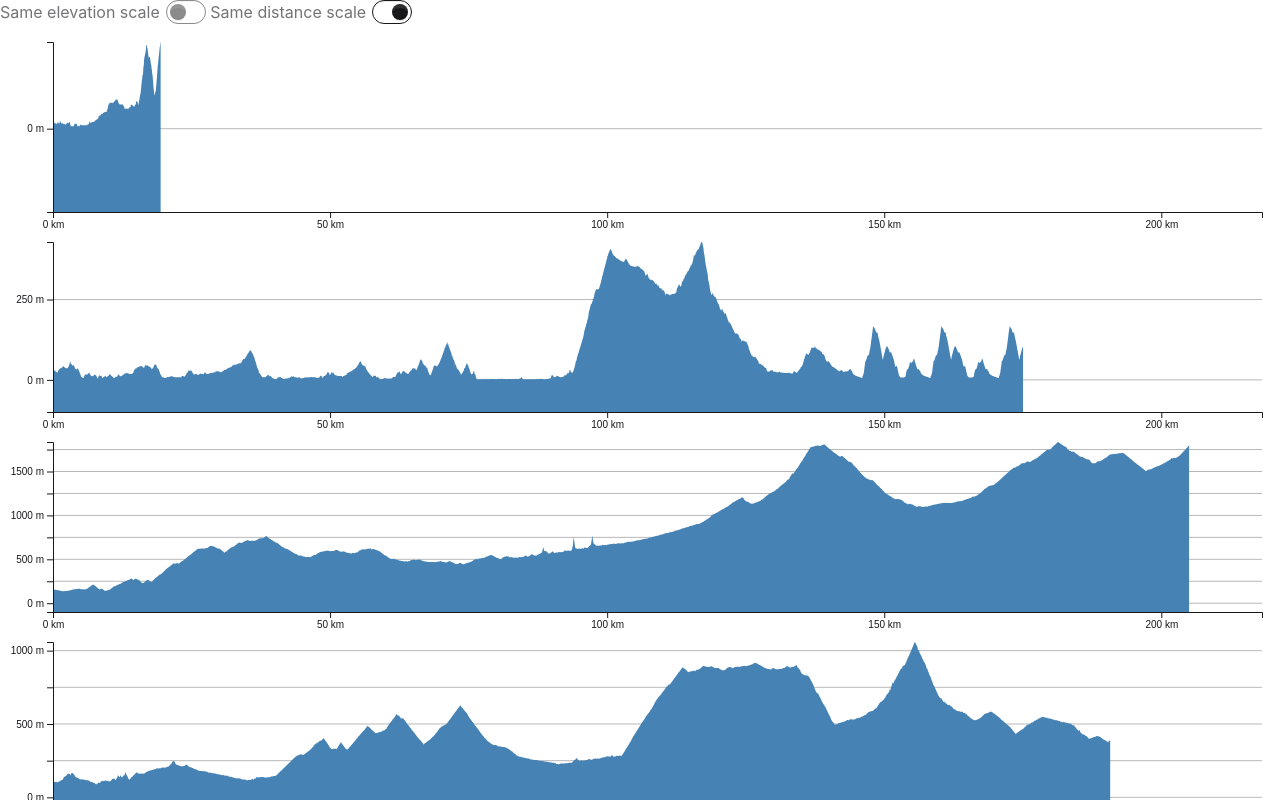
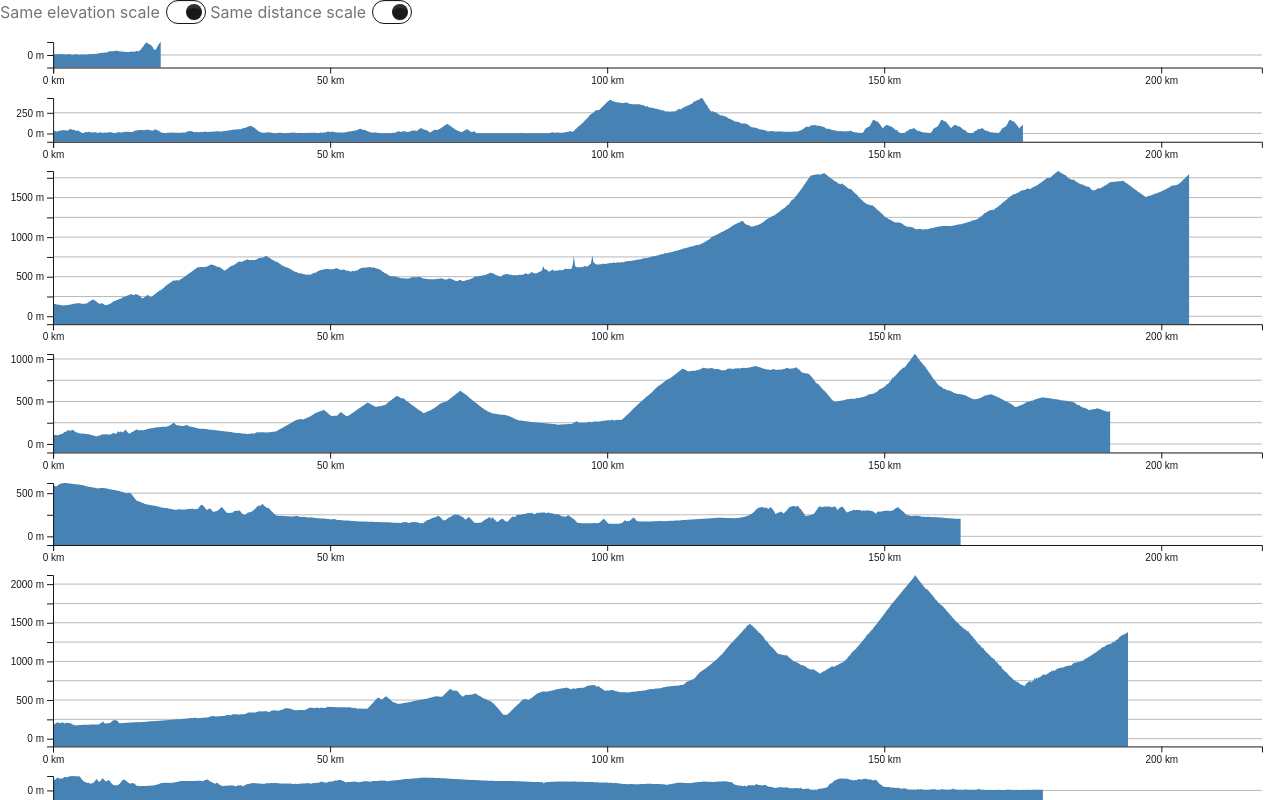
Before and after one commit to thomas-god/stages, a SvelteKit app: page / in a window 1280 px wide. Shown: the top 800 px of the page. Built offline with nearby package versions, Linux system fonts and the light colour scheme.

Commit message:
feat: use shared elevation scale by default

```diff
--- a/src/routes/+page.svelte
+++ b/src/routes/+page.svelte
@@ -5,7 +5,7 @@
 	import { isNone, isSome, none, some, type Option } from '$lib/option';
 
 	let stages = $derived(JSON.parse(stagesRaw));
-	let maxElevation: Option<number> = $state(none());
+	let maxElevation: Option<number> = $state(some(stages.max_max_elevation));
 	let maxDistance: Option<number> = $state(some(stages.max_distance));
 
 	let width = $state(300);
```
